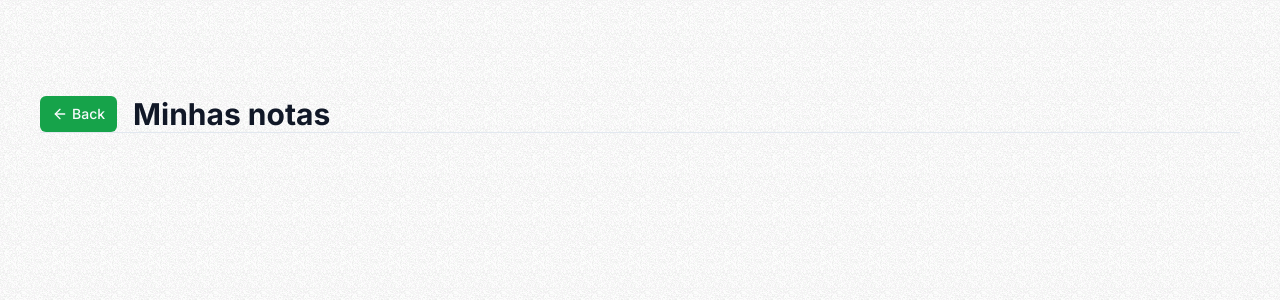
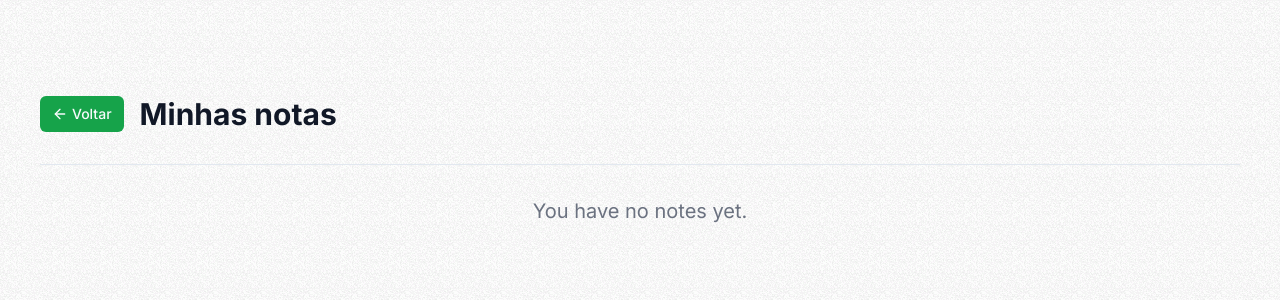
Before and after one commit to GabrielMatiaszsz/gpt-list, a Next.js app: page /dashboard in a window 1280 px wide. Shown: the top 300 px of the page. Built offline with nearby package versions, Linux system fonts and the light colour scheme.

Commit message:
atualizando ambiente para backend

```diff
--- a/package.json
+++ b/package.json
@@ -14,6 +14,7 @@
     "@radix-ui/react-slot": "^1.0.2",
     "class-variance-authority": "^0.7.0",
     "clsx": "^2.1.0",
+    "drizzle-orm": "^0.30.3",
     "lucide-react": "^0.358.0",
     "next": "14.1.3",
     "react": "^18",
--- a/src/app/dashboard/page.tsx
+++ b/src/app/dashboard/page.tsx
@@ -18,18 +18,23 @@
                             <Link href="/">
                                 <Button className="bg-green-600" size="sm">
                                     <ArrowLeft className="mr-1 w-4 h-4" />
-                  Back
+                                    Voltar
                                 </Button>
                             </Link>
                             <div className="w-4"></div>
                             <h1 className='text-3xl font-bold text-gray-900'> Minhas notas </h1>
                             <div className="w-4"></div>
-                    <UserButton/>
+                            <UserButton />
                         </div>
                     </div>
-                    <div className="h8"></div>
-                    <Separator/>
-                     <div className="h8"></div>
+                    <div className="h-8"></div>
+                    <Separator />
+                    <div className="h-8"></div>
+                    {/* list all the notes */}
+
+                    <div className="text-center">
+                        <h2 className="text-xl text-gray-500">You have no notes yet.</h2>
+                    </div>
 
 
 
```
Also changed, not shown: 1 other file (tests, documents, lock files or other folders). Lines whose indentation alone changed are shown as unchanged.
